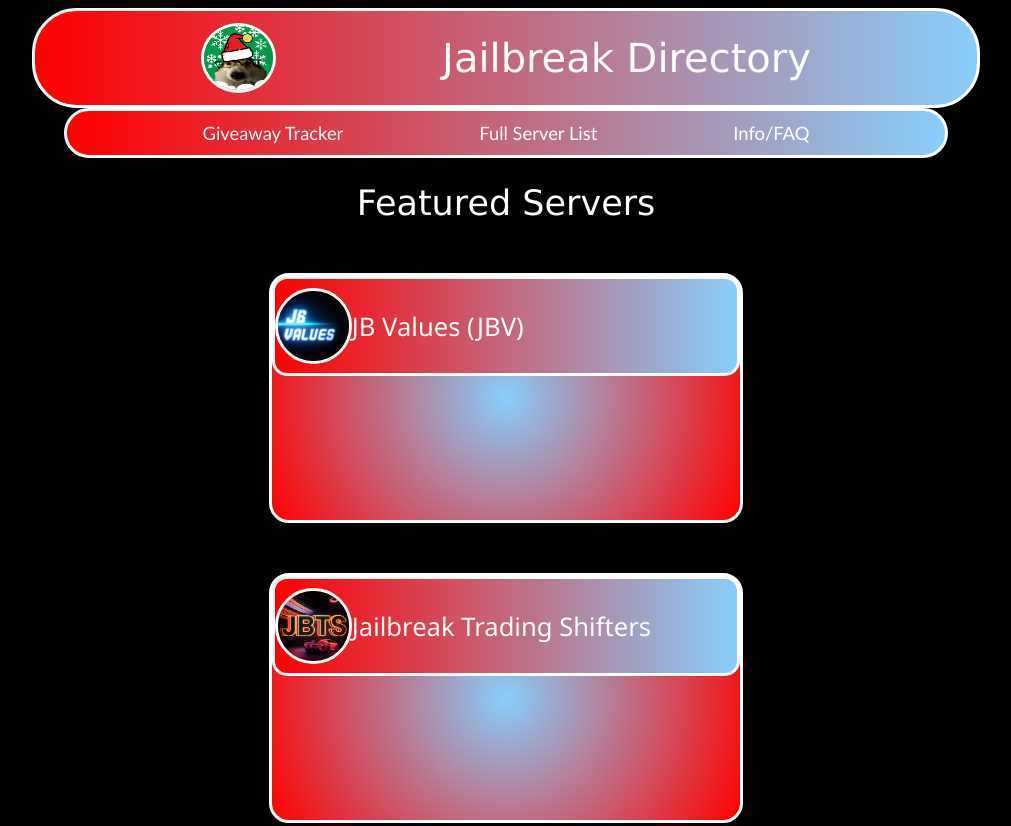
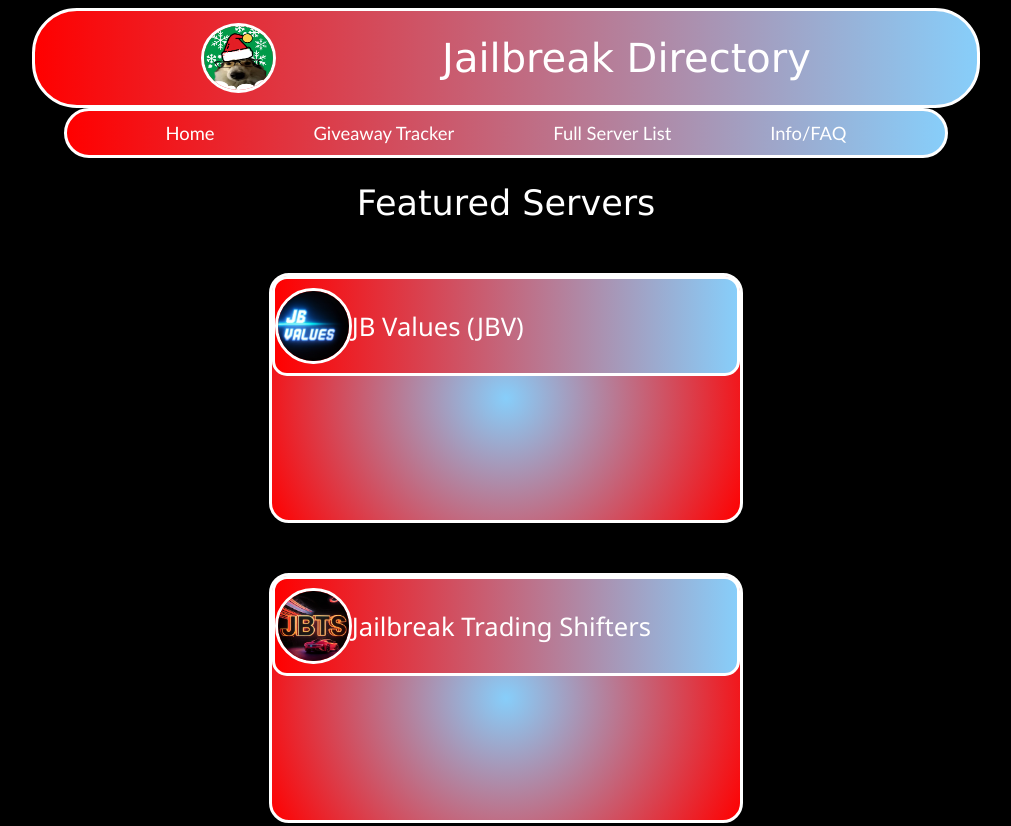
Before and after one commit to lalosalamanca1964/lalosalamanca1964, a plain HTML site: page index.html in a window 1280 px wide. Shown: the top 826 px of the page, without its empty margins (134-1145 px from the left). Drawn offline with Linux system fonts and the light colour scheme.

Commit message:
Update index.html

```diff
--- a/index.html
+++ b/index.html
@@ -14,23 +14,23 @@
         </div>
     </div>
     <div id="burgerinfo">
-        <a href="giveaway-tracker.html"><span>Giveaway Tracker</span></a> <a href="server-list.html"><span>Full Server List</span></a> <a href="faq-info.html"><span>Info/FAQ</span></a>
+        <a href="index.html"><span>Home</span></a><a href="giveaway-tracker.html"><span>Giveaway Tracker</span></a> <a href="server-list.html"><span>Full Server List</span></a> <a href="faq-info.html"><span>Info/FAQ</span></a>
     </div>
     <div id="mainflex">
             <span>Featured Servers</span>
         <div id="featuredflex">
             <div id="featuredflextop">
-            <img src="IMG_7798.jpeg"><span>JB Values (JBV)</span>
+                <img src="IMG_7798.jpeg"><span>JB Values (JBV)</span>
             </div>
         </div>
         <div id="featuredflex">
             <div id="featuredflextop">
-            <img src="F9DFE05A-5DD1-43C4-B268-F0F57114884E_1_201_a.jpeg"><span>Jailbreak Trading Shifters</span>
+                <img src="F9DFE05A-5DD1-43C4-B268-F0F57114884E_1_201_a.jpeg"><span>Jailbreak Trading Shifters</span>
             </div>
         </div>
         <div id="featuredflex">
             <div id="featuredflextop">
-            <img src="B7B1F86D-8AA9-490C-B97A-CED3AB62AE29_1_201_a.jpeg"><span>Jailbreak Nation</span>
+                <img src="B7B1F86D-8AA9-490C-B97A-CED3AB62AE29_1_201_a.jpeg"><span>Jailbreak Nation</span>
             </div>
         </div>
     </div>
```
